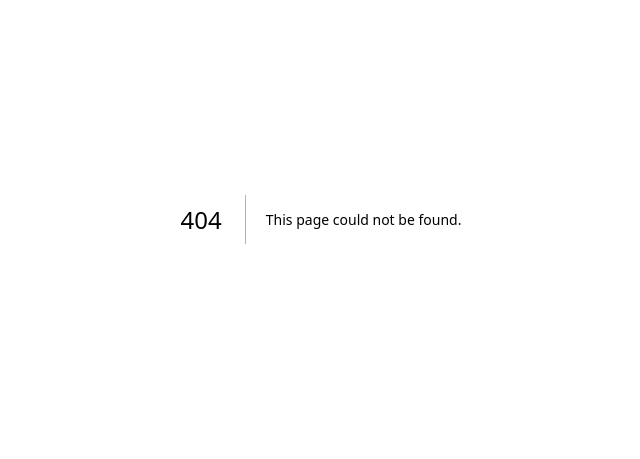
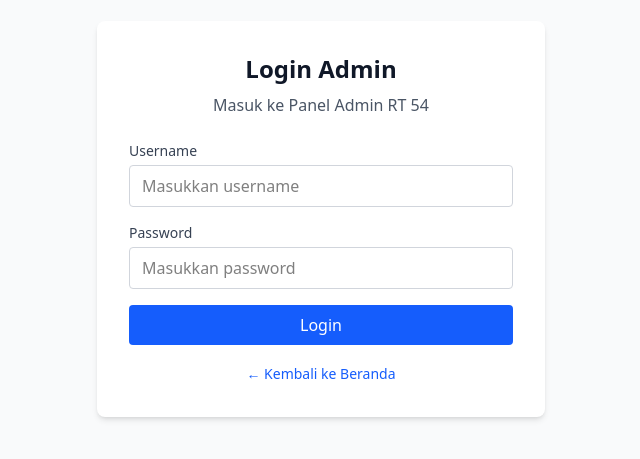
Before and after one commit to user312982/project-insos, a Next.js app: page /login in a window 1280 px wide. Before the commit this address had no page. Shown: the part 181-640 px from the top of the page, without its empty margins (319-959 px from the left). Built offline with nearby package versions, Linux system fonts and the light colour scheme.

Commit message:
tambah redirect /admin ke web rt

```diff
--- a/package.json
+++ b/package.json
@@ -12,8 +12,12 @@
     "@supabase/ssr": "^0.5.2",
     "@supabase/supabase-js": "^2.58.0",
     "@tailwindcss/postcss": "^4.1.13",
+    "@types/bcrypt": "^6.0.0",
+    "bcrypt": "^6.0.0",
+    "jose": "^6.1.0",
     "mysql2": "^3.14.5",
     "next": "15.5.2",
+    "next-auth": "^4.24.11",
     "postcss": "^8.5.6",
     "react": "19.1.0",
     "react-dom": "19.1.0",
--- a/src/app/admin/layout.tsx
+++ b/src/app/admin/layout.tsx
@@ -1,6 +1,7 @@
 "use client";
 
-import Link from "next/link";
+import { useEffect, useState } from "react";
+import { useRouter } from "next/navigation";
 import AdminSidebar from "@/components/admin/AdminSidebar";
 
 interface AdminLayoutProps {
@@ -8,6 +9,67 @@ interface AdminLayoutProps {
 }
 
 export default function AdminLayout({ children }: AdminLayoutProps) {
+  const router = useRouter();
+  const [isAuthenticated, setIsAuthenticated] = useState<boolean | null>(null);
+  const [isLoading, setIsLoading] = useState(true);
+
+  useEffect(() => {
+    const checkAuth = () => {
+      try {
+        console.log("� Checking admin session...");
+
+        // Cek apakah ada admin session cookie
+        const cookies = document.cookie;
+        const hasAdminSession = cookies.includes("admin-session=");
+
+        console.log("Cookies:", cookies);
+        console.log("Has admin session:", hasAdminSession);
+
+        if (hasAdminSession) {
+          console.log("✅ Admin session found - allowing access");
+          setIsAuthenticated(true);
+        } else {
+          console.log("❌ No admin session - redirecting to home");
+          setIsAuthenticated(false);
+          router.replace("/");
+        }
+      } catch (error) {
+        console.log("❌ Auth check failed:", error);
+        setIsAuthenticated(false);
+        router.replace("/");
+      } finally {
+        setIsLoading(false);
+      }
+    };
+
+    checkAuth();
+  }, [router]);
+
+  // Show loading while checking authentication
+  if (isLoading || isAuthenticated === null) {
+    return (
+      <div className="min-h-screen bg-gray-100 flex items-center justify-center">
+        <div className="text-center">
+          <div className="animate-spin rounded-full h-8 w-8 border-b-2 border-[#00633f] mx-auto mb-4"></div>
+          <p className="text-gray-600">Checking authentication...</p>
+        </div>
+      </div>
+    );
+  }
+
+  // If not authenticated, show loading (redirect is in progress)
+  if (!isAuthenticated) {
+    return (
+      <div className="min-h-screen bg-gray-100 flex items-center justify-center">
+        <div className="text-center">
+          <div className="animate-spin rounded-full h-8 w-8 border-b-2 border-[#00633f] mx-auto mb-4"></div>
+          <p className="text-gray-600">Redirecting to home...</p>
+        </div>
+      </div>
+    );
+  }
+
+  // If authenticated, show admin layout
   return (
     <div className="min-h-screen bg-white">
       <AdminSidebar />
--- /dev/null
+++ b/src/app/api/auth/login/route.ts
@@ -0,0 +1,53 @@
+import { NextRequest, NextResponse } from "next/server";
+import { loginUser } from "@/lib/db";
+
+export async function POST(request: NextRequest) {
+  try {
+    const { username, password } = await request.json();
+
+    // Validasi input
+    if (!username || !password) {
+      return NextResponse.json(
+        { error: "Username dan password harus diisi" },
+        { status: 400 }
+      );
+    }
+
+    // Verifikasi login
+    const user = await loginUser(username, password);
+
+    if (!user) {
+      return NextResponse.json(
+        { error: "Username atau password salah" },
+        { status: 401 }
+      );
+    }
+
+    // Create response dengan session
+    const response = NextResponse.json({
+      message: "Login berhasil",
+      user: {
+        id: user.id,
+        username: user.username,
+        role: user.role,
+      },
+    });
+
+    // Set simple session cookie
+    response.cookies.set("admin-session", user.id?.toString() || "", {
+      httpOnly: false,
+      secure: process.env.NODE_ENV === "production",
+      sameSite: "lax",
+      maxAge: 2 * 60 * 60, // 2 hours
+      path: "/",
+    });
+
+    return response;
+  } catch (error) {
+    console.error("Login error:", error);
+    return NextResponse.json(
+      { error: "Terjadi kesalahan pada server" },
+      { status: 500 }
+    );
+  }
+}
--- /dev/null
+++ b/src/app/api/auth/logout/route.ts
@@ -0,0 +1,18 @@
+import { NextResponse } from "next/server";
+
+export async function POST() {
+  const response = NextResponse.json({
+    message: "Logout berhasil",
+  });
+
+  // Clear the session cookie
+  response.cookies.set("admin-session", "", {
+    httpOnly: true,
+    secure: process.env.NODE_ENV === "production",
+    sameSite: "lax",
+    expires: new Date(0), // Set to past date to delete
+    path: "/",
+  });
+
+  return response;
+}
--- /dev/null
+++ b/src/app/login/page.tsx
@@ -0,0 +1,123 @@
+"use client";
+
+import { useState } from "react";
+import { useRouter } from "next/navigation";
+
+export default function LoginPage() {
+  const [formData, setFormData] = useState({
+    username: "",
+    password: "",
+  });
+  const [isLoading, setIsLoading] = useState(false);
+  const [error, setError] = useState("");
+  const router = useRouter();
+
+  const handleChange = (e: React.ChangeEvent<HTMLInputElement>) => {
+    const { name, value } = e.target;
+    setFormData((prev) => ({
+      ...prev,
+      [name]: value,
+    }));
+  };
+
+  const handleSubmit = async (e: React.FormEvent) => {
+    e.preventDefault();
+    setIsLoading(true);
+    setError("");
+
+    try {
+      const response = await fetch("/api/auth/login", {
+        method: "POST",
+        headers: {
+          "Content-Type": "application/json",
+        },
+        body: JSON.stringify(formData),
+      });
+
+      const data = await response.json();
+
+      if (!response.ok) {
+        throw new Error(data.error || "Login gagal");
+      }
+
+      // Redirect ke halaman admin setelah login berhasil
+      router.push("/admin");
+      router.refresh();
+    } catch (error) {
+      setError(error instanceof Error ? error.message : "Terjadi kesalahan");
+    } finally {
+      setIsLoading(false);
+    }
+  };
+
+  return (
+    <div className="min-h-screen flex items-center justify-center bg-gray-50">
+      <div className="bg-white p-8 rounded-lg shadow-md w-full max-w-md">
+        <div className="text-center mb-6">
+          <h1 className="text-2xl font-bold text-gray-900 mb-2">Login Admin</h1>
+          <p className="text-gray-600">Masuk ke Panel Admin RT 54</p>
+        </div>
+
+        <form onSubmit={handleSubmit} className="space-y-4">
+          {error && (
+            <div className="bg-red-50 border border-red-300 text-red-600 px-4 py-3 rounded">
+              {error}
+            </div>
+          )}
+
+          <div>
+            <label
+              htmlFor="username"
+              className="block text-sm font-medium text-gray-700 mb-1"
+            >
+              Username
+            </label>
+            <input
+              type="text"
+              id="username"
+              name="username"
+              value={formData.username}
+              onChange={handleChange}
+              required
+              className="w-full px-3 py-2 border border-gray-300 rounded focus:ring-2 focus:ring-blue-500 focus:border-blue-500 outline-none"
+              placeholder="Masukkan username"
+            />
+          </div>
+
+          <div>
+            <label
+              htmlFor="password"
+              className="block text-sm font-medium text-gray-700 mb-1"
+            >
+              Password
+            </label>
+            <input
+              type="password"
+              id="password"
+              name="password"
+              value={formData.password}
+              onChange={handleChange}
+              required
+              className="w-full px-3 py-2 border border-gray-300 rounded focus:ring-2 focus:ring-blue-500 focus:border-blue-500 outline-none"
+              placeholder="Masukkan password"
+            />
+          </div>
+
+          <button
+            type="submit"
+            disabled={isLoading}
+            className="w-full bg-blue-600 text-white py-2 px-4 rounded hover:bg-blue-700 disabled:opacity-50 disabled:cursor-not-allowed"
+          >
+            {isLoading ? "Login..." : "Login"}
+          </button>
+        </form>
+
+        <div className="mt-4 text-center">
+          <a href="/" className="text-blue-600 hover:text-blue-800 text-sm">
+            ← Kembali ke Beranda
+          </a>
+        </div>
+      </div>
+    </div>
+  );
+}
--- a/src/components/Navbar.tsx
+++ b/src/components/Navbar.tsx
@@ -221,12 +221,6 @@ export default function Navbar() {
                   </div>
                   {isOpen && (
                     <div className="absolute right-0 z-10 mt-2 w-48 origin-top-right rounded-md bg-white py-1 shadow-lg ring-1 ring-black ring-opacity-5 focus:outline-none">
-                      <Link
-                        href="/admin"
-                        className="block px-4 py-2 text-sm text-gray-700 hover:bg-gray-100"
-                      >
-                        Admin Dashboard
-                      </Link>
                       <a
                         href="#"
                         className="block px-4 py-2 text-sm text-gray-700 hover:bg-gray-100"
--- a/src/components/admin/AdminSidebar.tsx
+++ b/src/components/admin/AdminSidebar.tsx
@@ -1,10 +1,13 @@
 "use client";
 
 import Link from "next/link";
-import { usePathname } from "next/navigation";
+import { usePathname, useRouter } from "next/navigation";
+import { useState } from "react";
 
 export default function AdminSidebar() {
   const pathname = usePathname();
+  const router = useRouter();
+  const [isLoggingOut, setIsLoggingOut] = useState(false);
 
   const menuItems = [
     {
@@ -21,12 +24,28 @@ export default function AdminSidebar() {
     },
   ];
 
+  const handleLogout = async () => {
+    setIsLoggingOut(true);
+    try {
+      await fetch("/api/auth/logout", {
+        method: "POST",
+      });
+      router.push("/login");
+      router.refresh();
+    } catch (error) {
+      console.error("Logout failed:", error);
+    } finally {
+      setIsLoggingOut(false);
+    }
+  };
+
   return (
-    <div className="w-64 h-screen bg-[#00633f] fixed left-0 top-0">
+    <div className="w-64 h-screen bg-[#00633f] fixed left-0 top-0 flex flex-col">
       <div className="p-4 border-b border-[#ffffff33]">
         <h2 className="text-xl font-semibold text-white">Admin Dashboard</h2>
       </div>
-      <nav className="p-4">
+
+      <nav className="p-4 flex-1">
         <ul className="space-y-2">
           {menuItems.map((item) => {
             const isActive =
@@ -50,6 +69,17 @@ export default function AdminSidebar() {
           })}
         </ul>
       </nav>
+
+      {/* Logout Button */}
+      <div className="p-4 border-t border-[#ffffff33]">
+        <button
+          onClick={handleLogout}
+          disabled={isLoggingOut}
+          className="w-full px-4 py-2 text-white bg-green-700 hover:bg-green-900 rounded transition-colors disabled:opacity-50"
+        >
+          {isLoggingOut ? "Logout..." : "Logout"}
+        </button>
+      </div>
     </div>
   );
 }
--- a/src/lib/db.ts
+++ b/src/lib/db.ts
@@ -203,6 +203,16 @@ export interface CitizenStats {
   totalPerempuan: number;
 }
 
+// Interface untuk user admin
+export interface User {
+  id?: number;
+  username: string;
+  password?: string;
+  role: string;
+  created_at?: string;
+  updated_at?: string;
+}
+
 // Fungsi untuk mendapatkan statistik warga
 export async function getCitizenStats(): Promise<CitizenStats> {
   try {
@@ -239,3 +249,49 @@ export async function getCitizenStats(): Promise<CitizenStats> {
     throw error;
   }
 }
+
+// ============ FUNGSI AUTHENTICATION ============
+
+// Fungsi untuk login user
+export async function loginUser(
+  username: string,
+  password: string
+): Promise<User | null> {
+  const { data, error } = await supabase
+    .from("users")
+    .select("*")
+    .eq("username", username)
+    .eq("password", password)
+    .single();
+
+  if (error) {
+    if (error.code === "PGRST116") {
+      return null; // User tidak ditemukan
+    }
+    console.error("❌ Gagal login:", error);
+    throw error;
+  }
+
+  // Hapus password dari response untuk keamanan
+  const { password: _, ...userWithoutPassword } = data;
+  return userWithoutPassword;
+}
+
+// Fungsi untuk mendapatkan user berdasarkan ID
+export async function getUserById(id: number): Promise<User | null> {
+  const { data, error } = await supabase
+    .from("users")
+    .select("id, username, role, created_at, updated_at")
+    .eq("id", id)
+    .single();
+
+  if (error) {
+    if (error.code === "PGRST116") {
+      return null;
+    }
+    console.error("❌ Gagal mendapatkan user:", error);
+    throw error;
+  }
+
+  return data;
+}
```
Also changed, not shown: 1 other file (tests, documents, lock files or other folders).
